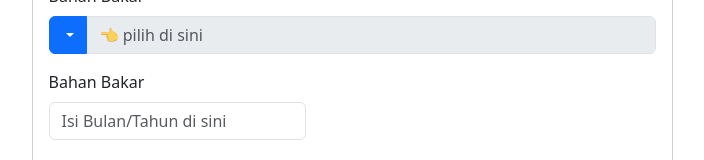
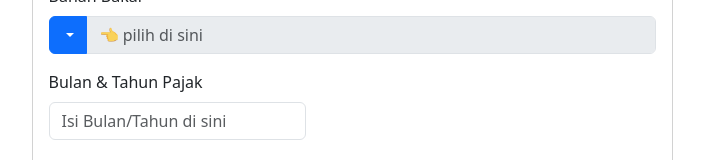
Before and after one commit to yosepb/Tugas-Akhir-Web-Mobkas, a React (Vite) app: page /inputcar in a window 1280 px wide. Shown: the part 527-687 px from the top of the page, without its empty margins (288-992 px from the left). Built offline with nearby package versions, Linux system fonts and the light colour scheme.

Commit message:
Modifikasi Minor pada PageInputCar.jsx

```diff
--- a/src/pages/PageInputCar.jsx
+++ b/src/pages/PageInputCar.jsx
@@ -147,7 +147,7 @@
                   <InputGroup>
                     <DropdownButton
                       required
-                      id="dropdown-transmissionCar"
+                      id="transmissionCar"
                       title=" "
                       onSelect={handleDropdownTransmission}
                     >
@@ -181,7 +181,7 @@
                   <InputGroup>
                     <DropdownButton
                       required
-                      id="dropdown-fuelCar"
+                      id="fuelCar"
                       title=" "
                       onSelect={handleDropdownFuel}
                     >
@@ -199,11 +199,12 @@
                   </InputGroup>
                 </Form.Group>
 
-                <Form.Group className="mb-3">
-                  <Form.Label>Bahan Bakar</Form.Label>
+                <Form.Group controlId="taxCar" className="mb-3">
+                  <Form.Label>Bulan & Tahun Pajak</Form.Label>
                   <br />
                   <DatePicker
                     required
+                    id="taxCar"
                     selected={selectedDate}
                     onChange={handleDateChange}
                     showMonthYearPicker
```
